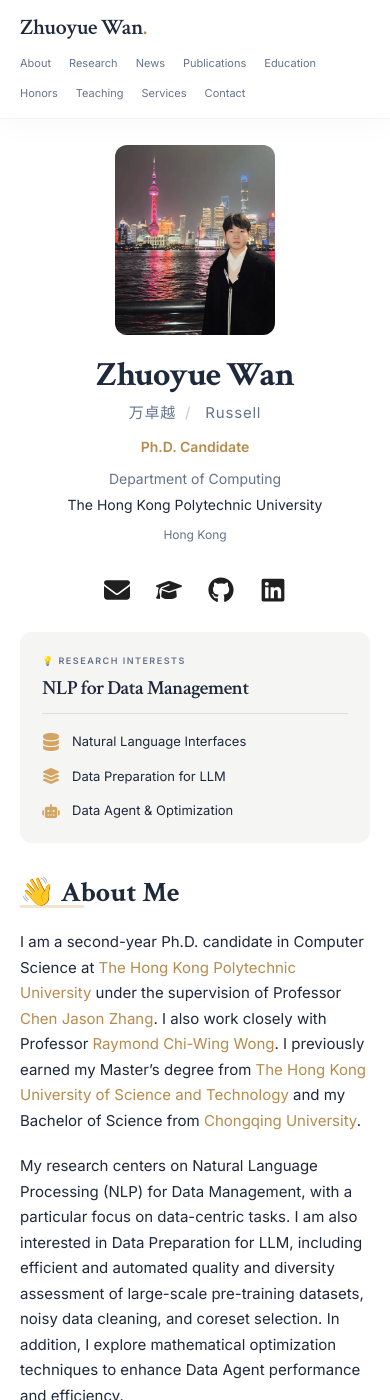
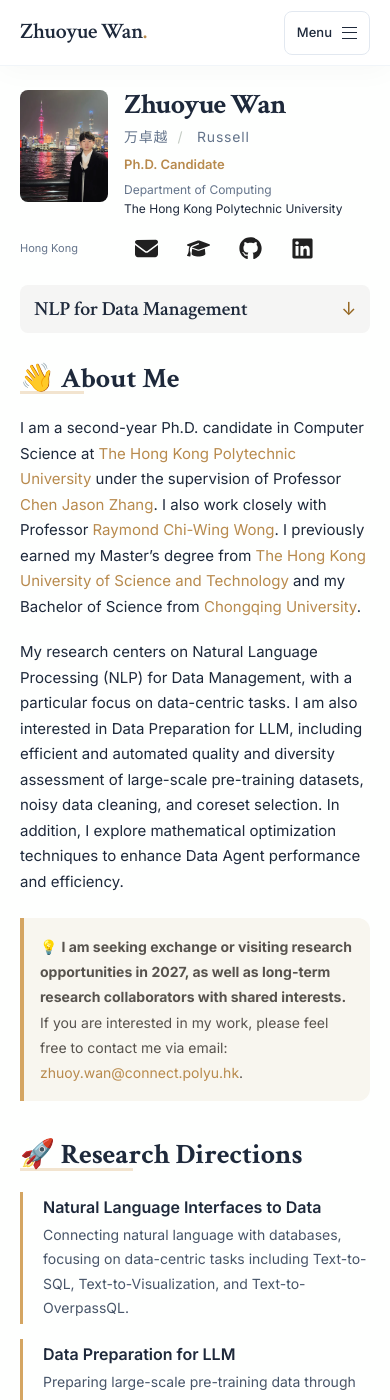
Before and after one commit to zwanah/zwanah.github.io, a Jekyll site: the page built from _pages/about.md, in a window 390 px wide and 1400 px high. Built offline with Jekyll 4.4.1, drawn with Linux system fonts in a browser that asks for light colours.

Commit message:
Improve mobile profile layout and responsive navigation

```diff
--- a/_layouts/academic.html
+++ b/_layouts/academic.html
@@ -15,7 +15,8 @@
   <header class="site-header glass">
     <div class="header-inner">
       <a class="wordmark" href="{{ '/' | relative_url }}" aria-label="Zhuoyue Wan home">Zhuoyue Wan<span>.</span></a>
-      <nav aria-label="Main navigation">
+      <button class="nav-toggle" type="button" aria-controls="site-navigation" aria-expanded="false" hidden><span>Menu</span><span class="nav-toggle-icon" aria-hidden="true"></span></button>
+      <nav id="site-navigation" class="site-nav" aria-label="Main navigation">
         <a href="#about-me">About</a>
         <a href="#research">Research</a>
         <a href="#news">News</a>
@@ -32,16 +33,18 @@
     <aside class="profile-sidebar profile-column" aria-label="Personal profile">
       <div class="profile-card">
         <img class="profile-portrait" src="{{ site.author.avatar | relative_url }}" alt="Zhuoyue Wan" width="260" height="300" fetchpriority="high">
+        <div class="profile-identity">
         <h1>Zhuoyue Wan</h1>
         <p class="profile-names"><span lang="zh-Hans">万卓越</span><span class="name-divider">/</span> Russell</p>
         <p class="profile-role">Ph.D. Candidate</p>
         <p class="profile-affiliation">Department of Computing<br><a href="https://www.polyu.edu.hk/">The Hong Kong Polytechnic University</a></p>
+        </div>
         <p class="profile-location">Hong Kong <span>· he / him / his</span></p>
         <div class="profile-links social-links" aria-label="Contact and academic profiles">
           <a class="social-btn" href="mailto:{{ site.author.email }}" aria-label="Email" title="Email"><img src="{{ '/assets/images/icons/envelope.svg' | relative_url }}" alt="" width="26" height="26"></a><a class="social-btn" href="{{ site.author.googlescholar }}" aria-label="Scholar" title="Scholar"><img src="{{ '/assets/images/icons/graduation-cap.svg' | relative_url }}" alt="" width="26" height="26"></a><a class="social-btn" href="https://github.com/{{ site.author.github }}" aria-label="GitHub" title="GitHub"><img src="{{ '/assets/images/icons/github.svg' | relative_url }}" alt="" width="26" height="26"></a><a class="social-btn" href="https://www.linkedin.com/in/{{ site.author.linkedin }}" aria-label="LinkedIn" title="LinkedIn"><img src="{{ '/assets/images/icons/linkedin.svg' | relative_url }}" alt="" width="26" height="26"></a>
         </div>
       </div>
-      <section class="research-card" aria-labelledby="research-heading"><p class="group-label">💡 RESEARCH INTERESTS</p><h2 id="research-heading">NLP for Data Management</h2><ul><li><span class="topic-icon" aria-hidden="true" style="--topic-icon:url('{{ '/assets/images/icons/database.svg' | relative_url }}')"></span><span>Natural Language Interfaces</span></li><li><span class="topic-icon" aria-hidden="true" style="--topic-icon:url('{{ '/assets/images/icons/layer-group.svg' | relative_url }}')"></span><span>Data Preparation for LLM</span></li><li><span class="topic-icon" aria-hidden="true" style="--topic-icon:url('{{ '/assets/images/icons/robot.svg' | relative_url }}')"></span><span>Data Agent & Optimization</span></li></ul></section>
+      <section class="research-card" aria-labelledby="research-heading"><p class="group-label">💡 RESEARCH INTERESTS</p><h2 id="research-heading"><a href="#research">NLP for Data Management<span class="research-jump" aria-hidden="true"> ↓</span></a></h2><ul><li><span class="topic-icon" aria-hidden="true" style="--topic-icon:url('{{ '/assets/images/icons/database.svg' | relative_url }}')"></span><span>Natural Language Interfaces</span></li><li><span class="topic-icon" aria-hidden="true" style="--topic-icon:url('{{ '/assets/images/icons/layer-group.svg' | relative_url }}')"></span><span>Data Preparation for LLM</span></li><li><span class="topic-icon" aria-hidden="true" style="--topic-icon:url('{{ '/assets/images/icons/robot.svg' | relative_url }}')"></span><span>Data Agent & Optimization</span></li></ul></section>
     </aside>
     <main id="main" class="site-main content-column">{{ content }}</main>
   </div>
@@ -54,7 +57,7 @@
     <div class="figure-dialog-image"><img alt=""></div>
     <div class="figure-dialog-footer"><a class="figure-original">Open original image ↗</a></div>
   </dialog>
-  <script src="{{ '/assets/js/academic.js' | relative_url }}?v=5" defer></script>
+  <script src="{{ '/assets/js/academic.js' | relative_url }}?v=6" defer></script>
   {% if site.google_analytics_id %}{% include analytics.html %}{% endif %}
 </body>
 </html>
--- a/assets/css/academic.css
+++ b/assets/css/academic.css
@@ -295,3 +295,57 @@ body { background:var(--paper); font-size:15px; line-height:1.75; }
 .academic-service-list li + li { margin-top:6px; }
 .academic-service-list li::marker { color:var(--accent); }
 .academic-service-list strong { font-weight:600; }
+
+/* Compact navigation for phones and tablets; no-JS visitors retain all links. */
+.wordmark { flex-shrink:0; white-space:nowrap; }
+.nav-toggle { display:none; }
+.research-card h2 a { color:inherit; }
+.research-jump { display:none; }
+@media screen and (max-width:1100px) {
+  html { scroll-padding-top:84px; }
+  .site-header:not(.nav-ready) { position:static; }
+  .header-inner { min-height:65px; padding:10px 28px; flex-wrap:wrap; gap:8px 20px; }
+  .site-header.nav-ready .header-inner { flex-wrap:nowrap; }
+  .nav-toggle:not([hidden]) { display:inline-flex; align-items:center; justify-content:center; gap:10px; min-height:44px; padding:0 12px; border:1px solid var(--line); border-radius:8px; background:transparent; color:var(--ink); font:500 13px/1 var(--sans); cursor:pointer; }
+  .nav-toggle-icon { position:relative; width:15px; height:12px; border-top:1.5px solid currentColor; border-bottom:1.5px solid currentColor; }
+  .nav-toggle-icon::before { content:''; position:absolute; top:4px; left:0; width:100%; border-top:1.5px solid currentColor; }
+  .nav-toggle[aria-expanded="true"] { background:#f5f5f4; }
+  .nav-toggle[aria-expanded="true"] .nav-toggle-icon { border:0; }
+  .nav-toggle[aria-expanded="true"] .nav-toggle-icon::before,.nav-toggle[aria-expanded="true"] .nav-toggle-icon::after { content:''; position:absolute; top:5px; left:0; width:100%; border-top:1.5px solid currentColor; transform:rotate(45deg); }
+  .nav-toggle[aria-expanded="true"] .nav-toggle-icon::after { transform:rotate(-45deg); }
+  .site-nav { width:100%; gap:4px 12px; }
+  .site-nav a { display:flex; align-items:center; min-height:44px; padding:8px 12px; font-size:14px; color:#475569; border-radius:6px; }
+  .site-nav a:hover,.site-nav a:focus-visible { background:#f5f5f4; }
+  .nav-ready .site-nav { display:none; position:absolute; top:100%; left:0; right:0; grid-template-columns:repeat(3,minmax(0,1fr)); gap:4px 12px; padding:12px 28px 16px; max-height:calc(100dvh - 65px); overflow-y:auto; background:#fff; border-bottom:1px solid var(--line); box-shadow:0 10px 18px #0f172a0a; }
+  .nav-toggle[aria-expanded="true"] + .site-nav { display:grid; }
+}
+
+/* Bring the biography into the first phone viewport. */
+@media screen and (max-width:700px) {
+  .header-inner { padding:10px 20px; }
+  .nav-ready .site-nav { grid-template-columns:repeat(2,minmax(0,1fr)); padding:12px 20px 16px; }
+  .site-shell { padding-top:24px; gap:28px; }
+  .profile-card { display:grid; grid-template-columns:88px minmax(0,1fr); gap:8px 16px; text-align:left; align-items:start; }
+  .profile-portrait { grid-column:1; grid-row:1; width:88px; height:112px; margin:0; border-radius:8px; }
+  .profile-identity { grid-column:2; min-width:0; }
+  .profile-card h1 { font-size:28px; line-height:1.1; }
+  .profile-names { margin-top:5px; font-size:14px; line-height:1.5; }
+  .profile-role { margin-top:8px; font-size:13px; line-height:1.5; }
+  .profile-affiliation { margin-top:6px; font-size:12px; line-height:1.6; }
+  .profile-location { grid-column:1; align-self:center; margin:0; font-size:11px; white-space:nowrap; }
+  .profile-links.social-links { grid-column:2; justify-content:flex-start; gap:8px; margin:0; padding:0; }
+  .profile-links .social-btn { width:44px; height:44px; }
+  .social-btn img { width:23px; height:23px; }
+  .research-card { margin-top:14px; padding:0 14px; border-radius:8px; }
+  .research-card .group-label,.research-card ul { display:none; }
+  .research-card h2 { padding:0; border:0; font-size:20px; letter-spacing:-.3px; }
+  .research-card h2 a { display:flex; align-items:center; justify-content:space-between; gap:8px; min-height:48px; }
+  .research-jump { display:inline; color:#946520; font:400 18px/1 var(--sans); }
+}
+@media screen and (max-width:360px) {
+  .profile-card { grid-template-columns:76px minmax(0,1fr); column-gap:12px; }
+  .profile-portrait { width:76px; height:100px; }
+  .profile-card h1 { font-size:25px; }
+  .profile-links.social-links { gap:2px; }
+  .research-card h2 { font-size:19px; }
+}
--- a/assets/js/academic.js
+++ b/assets/js/academic.js
@@ -1,3 +1,46 @@
+// Keep the full navigation available when JavaScript is unavailable.
+(() => {
+  const header = document.querySelector('.site-header');
+  const toggle = document.querySelector('.nav-toggle');
+  const nav = document.querySelector('.site-nav');
+  if (!header || !toggle || !nav) return;
+  const compact = window.matchMedia('(max-width: 1100px)');
+  const setOpen = open => toggle.setAttribute('aria-expanded', String(open));
+  const close = () => {
+    if (compact.matches && nav.contains(document.activeElement)) toggle.focus({ preventScroll: true });
+    setOpen(false);
+  };
+  toggle.hidden = false;
+  header.classList.add('nav-ready');
+  toggle.addEventListener('click', () => setOpen(toggle.getAttribute('aria-expanded') !== 'true'));
+  nav.addEventListener('click', event => {
+    const link = event.target.closest('a[href^="#"]');
+    if (!link || !compact.matches || event.metaKey || event.ctrlKey || event.shiftKey || event.altKey) return;
+    setOpen(false);
+    const target = document.getElementById(link.hash.slice(1));
+    if (target) {
+      target.setAttribute('tabindex', '-1');
+      target.focus({ preventScroll: true });
+    }
+  });
+  document.addEventListener('keydown', event => {
+    if (event.key === 'Escape' && toggle.getAttribute('aria-expanded') === 'true') {
+      close();
+      toggle.focus({ preventScroll: true });
+    }
+  });
+  document.addEventListener('pointerdown', event => {
+    if (!header.contains(event.target)) close();
+  });
+  header.addEventListener('focusout', event => {
+    if (!header.contains(event.relatedTarget)) setOpen(false);
+  });
+  compact.addEventListener('change', () => {
+    close();
+    if (!compact.matches && document.activeElement === toggle) nav.querySelector('a').focus({ preventScroll: true });
+  });
+})();
+
 // Image links still work normally when JavaScript or <dialog> is unavailable.
 (() => {
   const dialog = document.querySelector('.figure-dialog');
```
